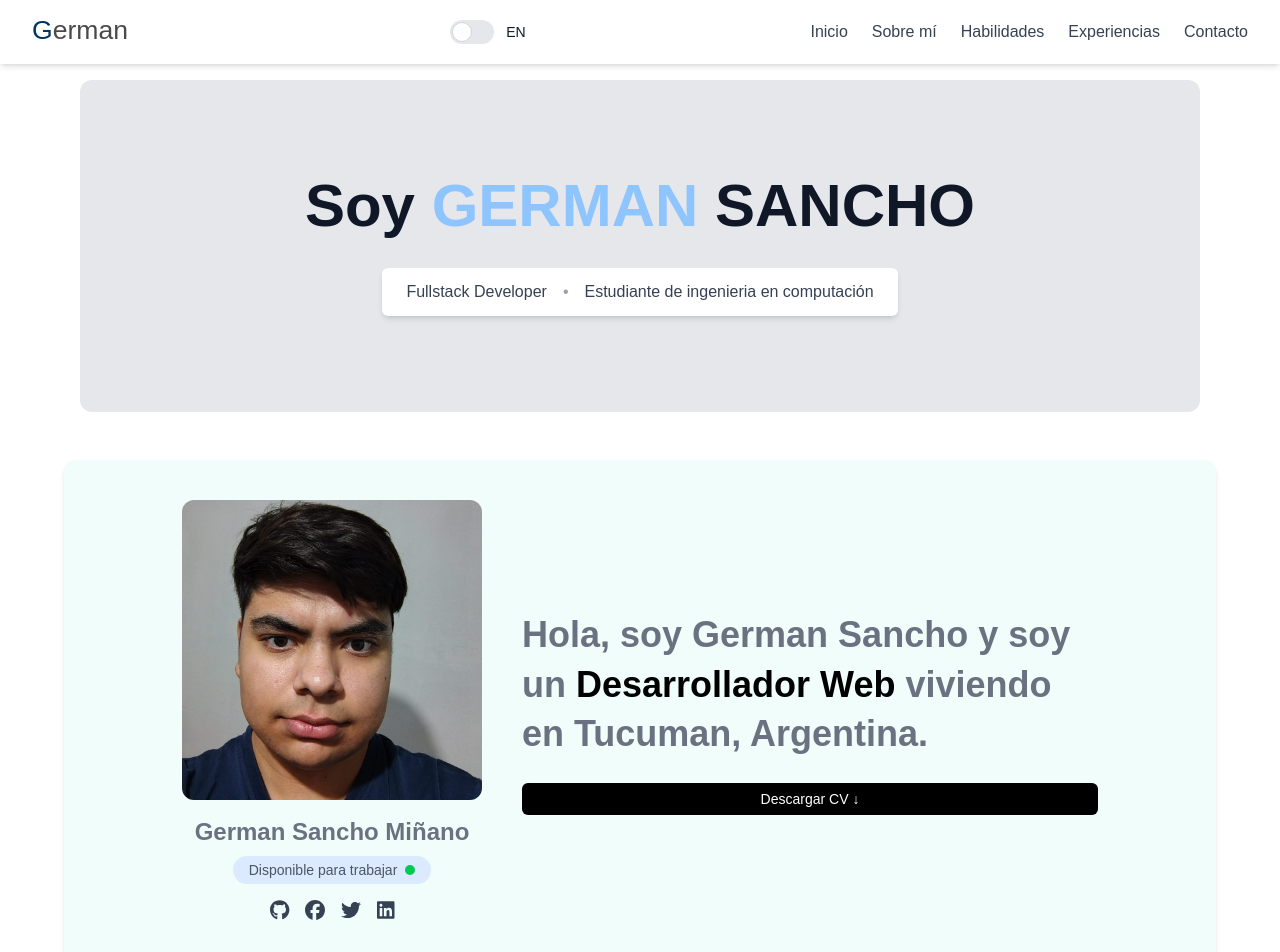
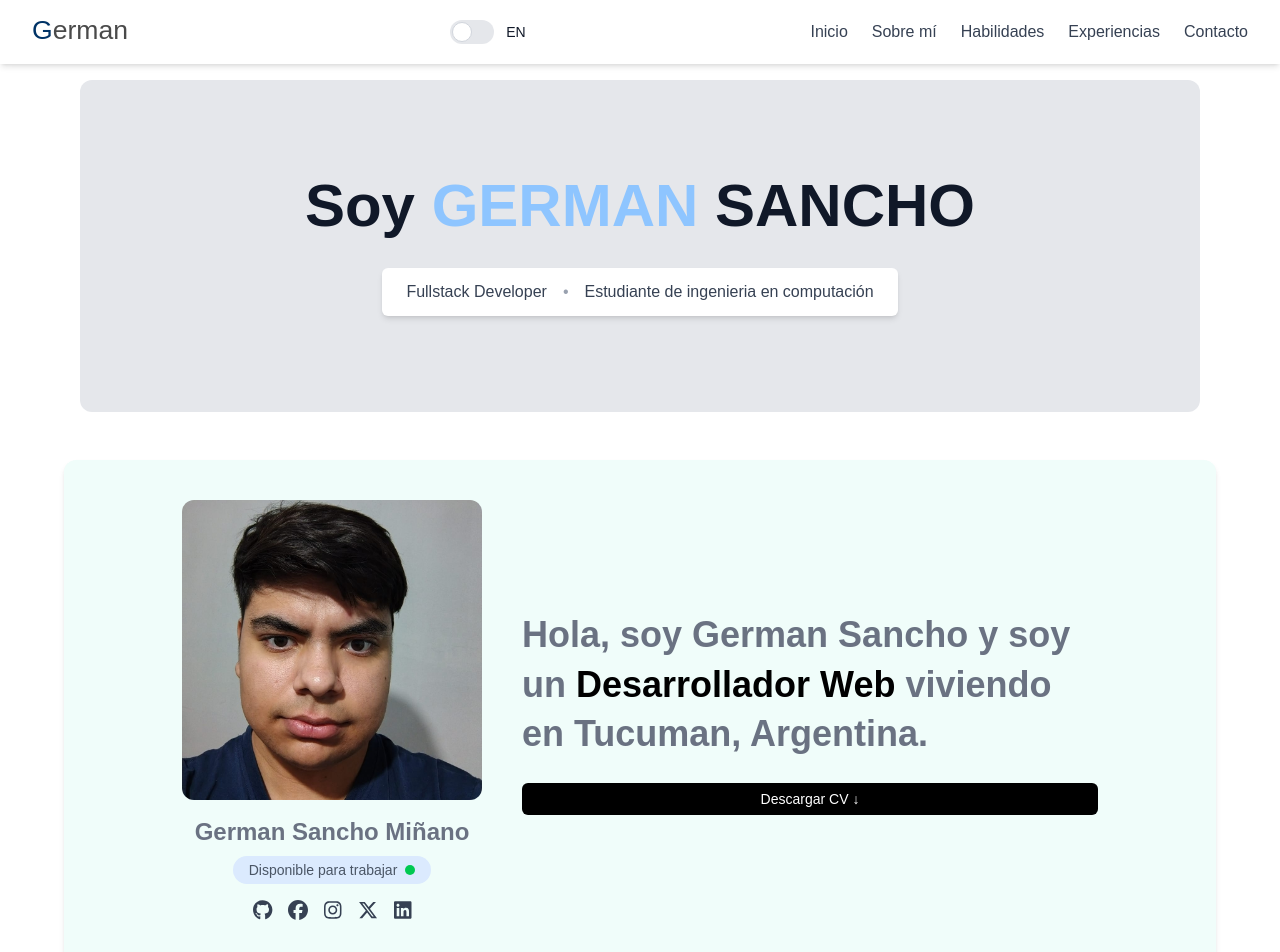
Before and after one commit to GermanSan2002/portfolio-german-sancho, a Next.js app: page / in a window 1280 px wide. Shown: the top 952 px of the page. Built offline with nearby package versions, Linux system fonts and the light colour scheme.

Commit message:
Actualizar enlaces perfil

```diff
--- a/src/app/components/perfil/Perfil.tsx
+++ b/src/app/components/perfil/Perfil.tsx
@@ -1,6 +1,6 @@
 "use client";
 import React, { useContext } from "react";
-import { faGithub, faLinkedin, faFacebook, faTwitter } from '@fortawesome/free-brands-svg-icons'
+import { faGithub, faLinkedin, faFacebook, faInstagram, faXTwitter } from '@fortawesome/free-brands-svg-icons'
 import { FontAwesomeIcon } from '@fortawesome/react-fontawesome'
 import { LanguageContext } from "@/app/data/LanguageContext";
 
@@ -45,11 +45,14 @@ const Perfil = () => {
             <a href="https://github.com/GermanSan2002">
               <FontAwesomeIcon icon={faGithub} className="text-xl text-gray-700 hover:text-black" />
             </a>
-            <a href="https://facebook.com/tuusuario">
+            <a href="https://www.facebook.com/Germansanchom">
               <FontAwesomeIcon icon={faFacebook} className="text-xl text-gray-700 hover:text-black" />
             </a>
-            <a href="https://twitter.com/tuusuario">
-              <FontAwesomeIcon icon={faTwitter} className="text-xl text-gray-700 hover:text-black" />
+            <a href="https://www.instagram.com/gersan2002/">
+              <FontAwesomeIcon icon={faInstagram} className="text-xl text-gray-700 hover:text-black" />
+            </a>
+            <a href="https://x.com/MinanoGerman">
+              <FontAwesomeIcon icon={faXTwitter} className="text-xl text-gray-700 hover:text-black" />
             </a>
             <a href="https://www.linkedin.com/in/germán-sancho-miñano-82a156254/">
               <FontAwesomeIcon icon={faLinkedin} className="text-xl text-gray-700 hover:text-black" />
```
